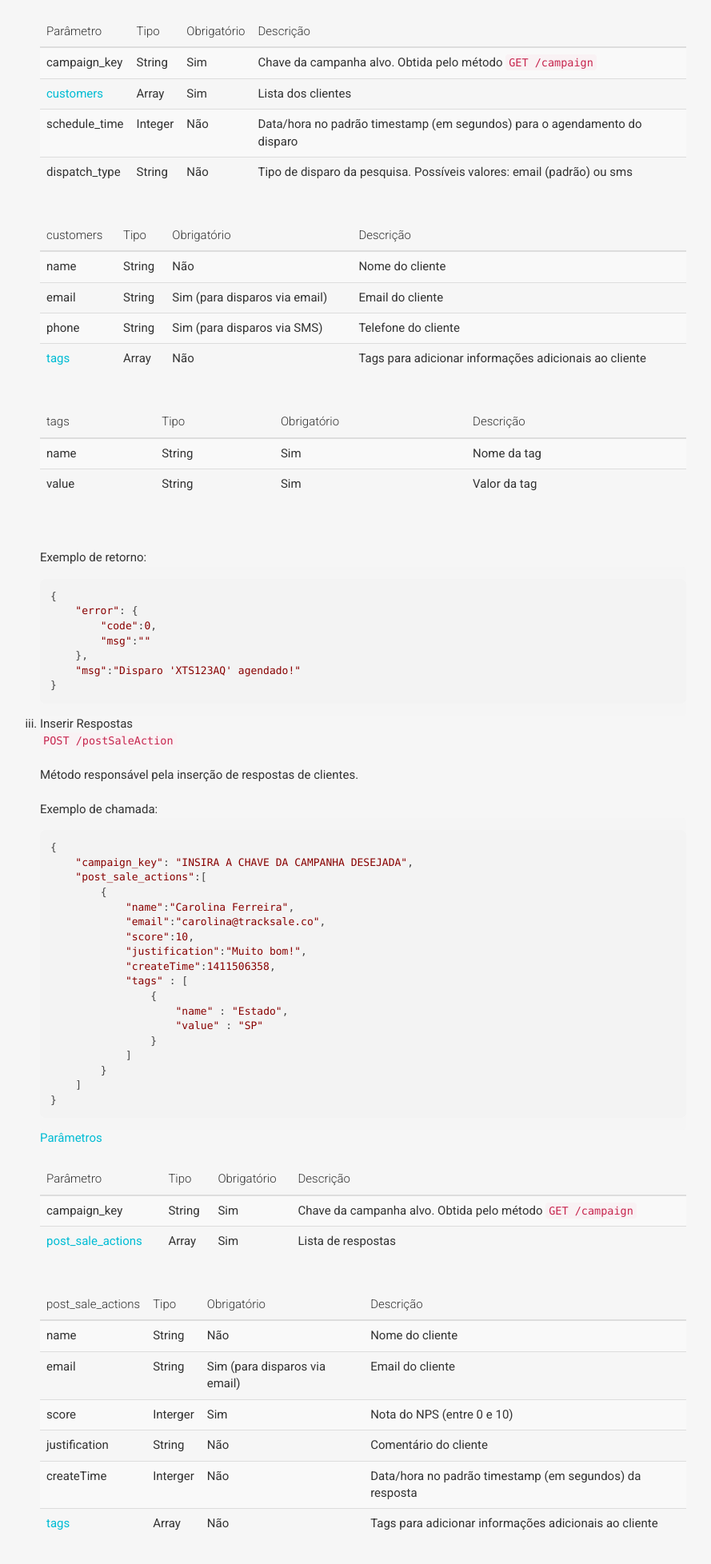
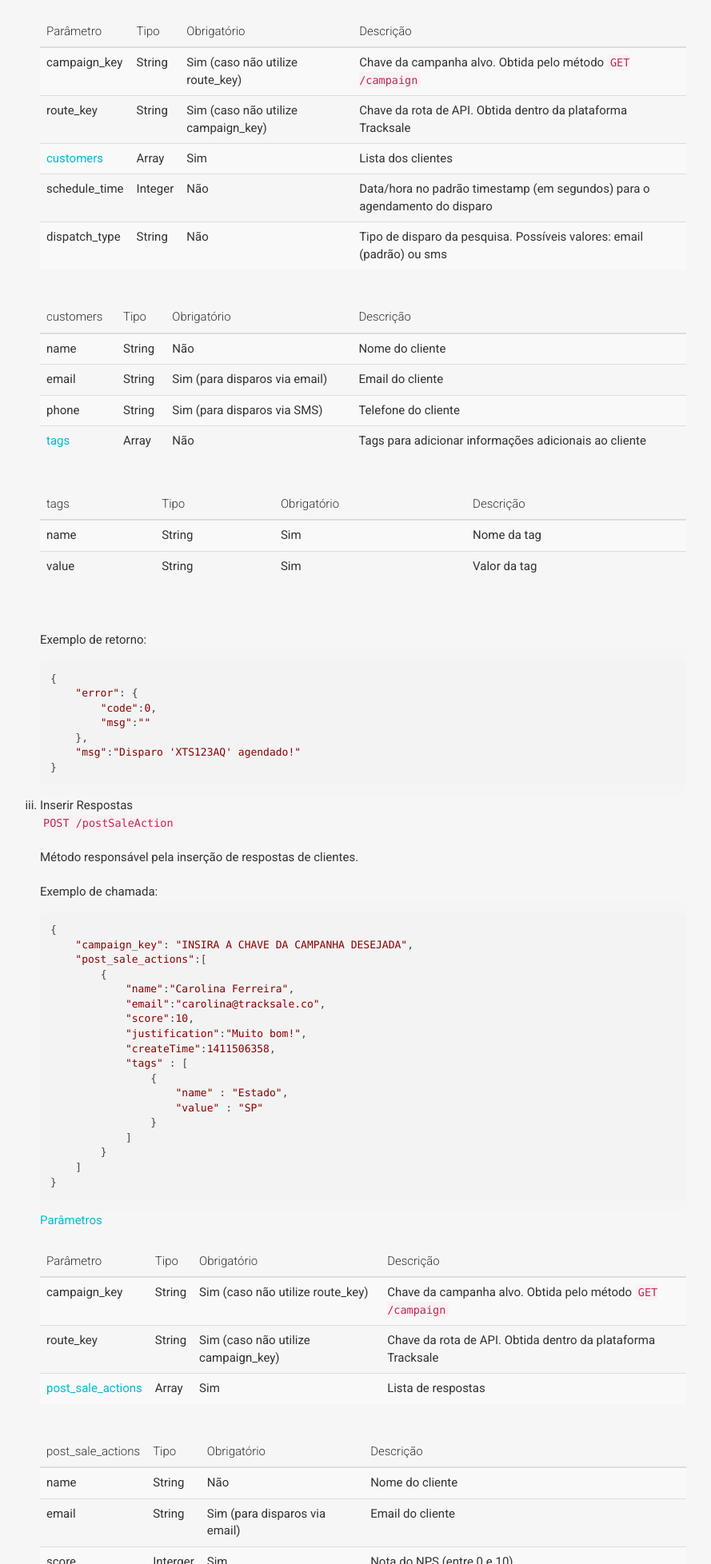
Before and after one commit to Lothav/tracksale-api, a website: page index.html in a window 1280 px wide. Shown: the part 3649-5605 px from the top of the page at 80% size, without its empty margins (60-949 px from the left). Drawn offline with nearby package versions, Linux system fonts and the light colour scheme; some packages are replaced by stand-ins of ours; a script that the page names is missing.

Commit message:
route_key parameter

```diff
--- a/index.html
+++ b/index.html
@@ -182,8 +182,14 @@
                                         <tr>
                                             <td>campaign_key</td>
                                             <td>String</td>
-                                            <td>Sim</td>
+                                            <td>Sim (caso não utilize route_key)</td>
                                             <td>Chave da campanha alvo. Obtida pelo método <code>GET /campaign</code></td>
+                                        </tr>
+                                        <tr>
+                                            <td>route_key</td>
+                                            <td>String</td>
+                                            <td>Sim (caso não utilize campaign_key)</td>
+                                            <td>Chave da rota de API. Obtida dentro da plataforma Tracksale</code></td>
                                         </tr>
                                         <tr>
                                             <td><a href="#table_customers">customers</a></td>
@@ -327,8 +333,14 @@
                                         <tr>
                                             <td>campaign_key</td>
                                             <td>String</td>
-                                            <td>Sim</td>
+                                            <td>Sim (caso não utilize route_key)</td>
                                             <td>Chave da campanha alvo. Obtida pelo método <code>GET /campaign</code></td>
+                                        </tr>
+                                        <tr>
+                                            <td>route_key</td>
+                                            <td>String</td>
+                                            <td>Sim (caso não utilize campaign_key)</td>
+                                            <td>Chave da rota de API. Obtida dentro da plataforma Tracksale</code></td>
                                         </tr>
                                         <tr>
                                             <td><a href="#table_post_sale_actions">post_sale_actions</a></td>
```
